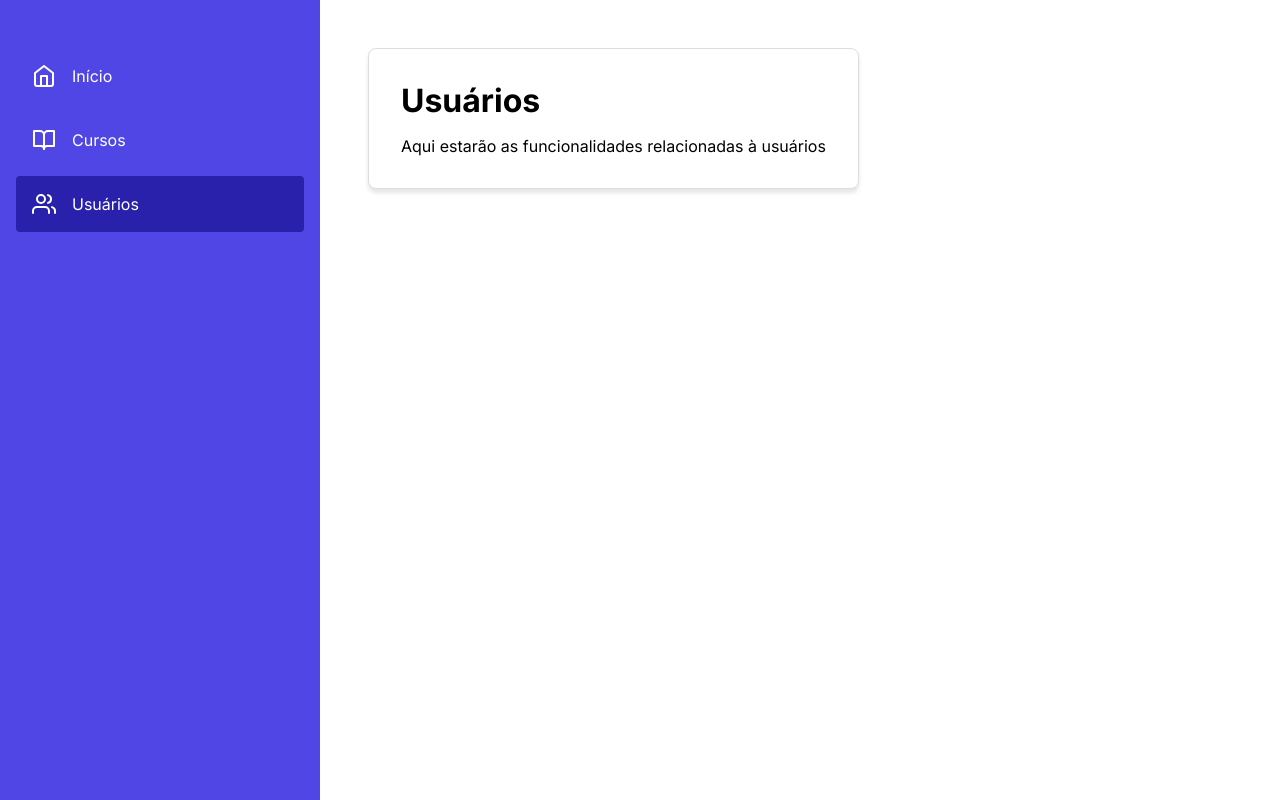
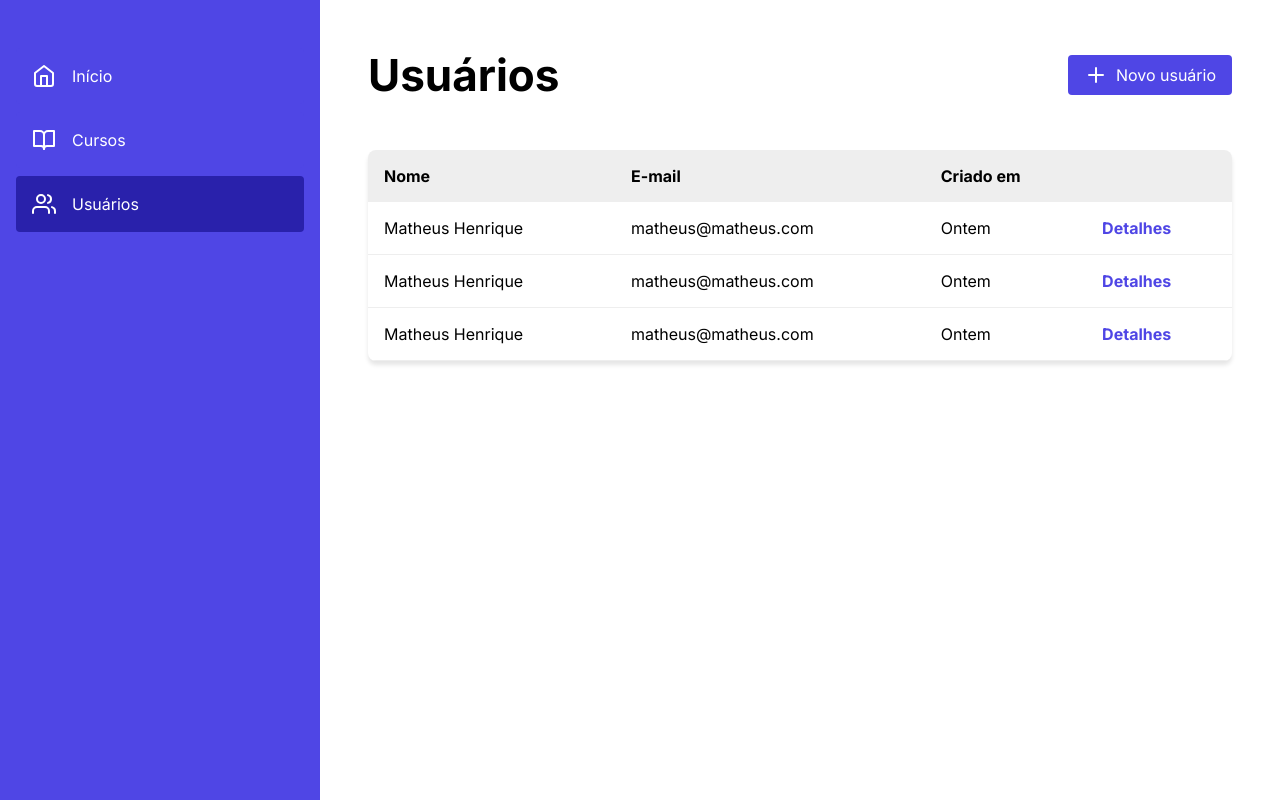
Before and after one commit to RikMatheus/crud-educacao, a Next.js app: page /home in a window 1280 px wide. Both pictures are taken after a click on the button "Usuários". Built offline with nearby package versions, Linux system fonts and the light colour scheme.

Commit message:
feat(usuarios): adicionada tabela formulário de cadastro estáticos

```diff
--- a/package.json
+++ b/package.json
@@ -6,11 +6,13 @@
     "start": "next start"
   },
   "dependencies": {
+    "@types/react-modal": "^3.13.1",
     "next": "latest",
     "react": "^18.1.0",
     "react-dom": "^18.1.0",
     "react-feather": "^2.0.10",
     "react-is": "^18.1.0",
+    "react-modal": "^3.15.1",
     "styled-components": "^5.3.5"
   },
   "devDependencies": {
--- a/pages/_app.tsx
+++ b/pages/_app.tsx
@@ -1,5 +1,6 @@
 import Head from '../src/components/Head'
 import { ThemeProvider } from 'styled-components'
+import Modal from "react-modal"
 
 import { GlobalStyle, theme } from '../src/theme'
 
--- a/src/components/Button/index.tsx
+++ b/src/components/Button/index.tsx
@@ -1,14 +1,17 @@
+import { ReactNode } from 'react'
 import { StyledButton } from './styles'
 
 type ButtonProps = {
+    text: string,
+    icon?: ReactNode,
     variant?: string,
-    text: string,
+    onClick?: () => void,
 }
 
-export default function Button ({variant, text}:  ButtonProps) {
+export default function Button ({variant, text, icon, onClick}:  ButtonProps) {
     return (
-        <StyledButton variant={ variant }>
-            { text }
+        <StyledButton variant={ variant } onClick={onClick}>
+            { icon } { text }
         </StyledButton>
     )
 }
--- a/src/components/Button/styles.ts
+++ b/src/components/Button/styles.ts
@@ -2,7 +2,10 @@ import styled, { css } from 'styled-components'
 import { theme } from "../../theme"
 
 export const StyledButton = styled.button`
-    display: block;
+    display: flex;
+    justify-content: center;
+    align-items: center;
+    gap: .5rem;
     width: 100%;
     padding: .5rem 1rem;
     text-align: center;
--- a/src/components/Card/styles.ts
+++ b/src/components/Card/styles.ts
@@ -1,4 +1,5 @@
 import styled from 'styled-components'
+import { theme } from '../../theme'
 
 export const StyledCard = styled.div`
     background: #fff;
@@ -6,7 +7,7 @@ export const StyledCard = styled.div`
     border: 1px solid #ddd;
     border-radius: .5rem;
     width: 100%;
-    box-shadow: 0px 4px 4px rgba(0, 0, 0, 0.1);
+    box-shadow: ${theme.shadows.sm};
 
     .card__title {
         font-size: 2rem;
--- a/src/components/Dashboard/index.tsx
+++ b/src/components/Dashboard/index.tsx
@@ -3,6 +3,7 @@ import { Home, BookOpen, Users } from 'react-feather';
 
 import Menu from "../Menu"
 import Card from '../Card';
+import UsersComponent from '../Users';
 
 import { StyledDashboard, StyledContent } from './styles'
 
@@ -10,7 +11,7 @@ const items = [
     {
         title: "Início",
         icon: <Home />,
-        component: <Card children={<p>Seja bem vindo, Matheus!</p>} title="Inicio"/>
+        component: <Card children={<p>Seja bem vindo!</p>} title="Seja bem vindo!"/>
     },
     {
         title: "Cursos",
@@ -20,7 +21,7 @@ const items = [
     {
         title: "Usuários",
         icon: <Users />,
-        component: <Card children={<p>Aqui estarão as funcionalidades relacionadas à usuários</p>} title="Usuários"/>
+        component: <UsersComponent />
     },
 ]
 
--- a/src/components/Dashboard/styles.ts
+++ b/src/components/Dashboard/styles.ts
@@ -6,4 +6,5 @@ export const StyledDashboard = styled.main`
 
 export const StyledContent = styled.div`
     padding: 3rem;
+    flex-grow: 1;
 `
--- /dev/null
+++ b/src/components/Users/index.tsx
@@ -0,0 +1,86 @@
+import { useState } from "react"
+import { Plus } from "react-feather"
+
+import Button from "../Button"
+import Input from "../Input"
+
+import { StyledUsers, StyledTable, StyledForm } from "./styles"
+
+export default function Users () {
+    const [ isFormOpen, setFormOpen ] = useState<boolean>(false)
+
+    const handleFormShow = () => {
+        setFormOpen(!isFormOpen)
+    }
+
+    return (
+        <StyledUsers>
+            <header className="users__header">
+                <h1 className="users__title">Usuários</h1>
+                <div className="users__action">
+                    <Button
+                        icon={<Plus/>}
+                        text="Novo usuário"
+                        onClick={handleFormShow}
+                    />
+                </div>
+            </header>
+            {
+                isFormOpen &&
+                <div className="users__form">
+                    <StyledForm>
+                        <div className="users__form-inputs">
+                            <Input
+                                label="Nome"
+                                type="text"
+                                placeholder="Matheus Henrique"
+                            />
+                            <Input
+                                label="Senha"
+                                type="password"
+                                placeholder="********"
+                            />
+                        </div>
+                        <div className="users__form-actions">
+                            <Button
+                                text="Cadastrar"
+                            />
+                            <Button
+                                variant="outline"
+                                text="Cancelar"
+                            />
+                        </div>
+                    </StyledForm>
+                </div>
+            }
+            <div className="users__content">
+                <StyledTable>
+                    <tr>
+                        <th>Nome</th>
+                        <th>E-mail</th>
+                        <th>Criado em</th>
+                        <th></th>
+                    </tr>
+                    <tr>
+                        <td>Matheus Henrique</td>
+                        <td>matheus@matheus.com</td>
+                        <td>Ontem</td>
+                        <td>Detalhes</td>
+                    </tr>
+                    <tr>
+                        <td>Matheus Henrique</td>
+                        <td>matheus@matheus.com</td>
+                        <td>Ontem</td>
+                        <td>Detalhes</td>
+                    </tr>
+                    <tr>
+                        <td>Matheus Henrique</td>
+                        <td>matheus@matheus.com</td>
+                        <td>Ontem</td>
+                        <td>Detalhes</td>
+                    </tr>
+                </StyledTable>
+            </div>
+        </StyledUsers>
+    )
+}
--- /dev/null
+++ b/src/components/Users/styles.ts
@@ -0,0 +1,69 @@
+import styled from 'styled-components'
+import { theme } from '../../theme'
+
+export const StyledUsers = styled.div`
+    .users__header {
+        display: flex;
+        align-items: center;
+        width: 100%;
+        margin-bottom: 3rem;
+    }
+
+    .users__action {
+        margin-left: auto;
+    }
+
+    .users__title {
+        font-size: ${theme.fonts.exl};
+        font-weight: bold;
+    }
+`
+
+export const StyledForm = styled.form`
+    display: flex;
+    gap: 1rem;
+    padding: 1rem;
+    margin-bottom: 2rem;
+    border-radius: .5rem;
+    border: 1px solid ${theme.colors.secondary};
+    box-shadow: ${theme.shadows.sm};
+
+    .users__form-inputs {
+        width: 75%;
+    }
+
+    .users__form-actions {
+        width: 25%;
+        display: flex;
+        flex-direction: column;
+        justify-content: flex-end;
+        gap: .5rem;
+    }
+`
+
+export const StyledTable = styled.table`
+    width: 100%;
+    border-collapse: collapse;
+    border-spacing: 0;
+    border-radius: .5rem;
+    overflow: hidden;
+    box-shadow: ${theme.shadows.sm};
+
+    td, th {
+        text-align: start;
+        padding: 1rem;
+    }
+
+    td {
+        border-bottom: 1px solid ${theme.colors.secondary};
+    }
+
+    tr:first-child {
+        background-color: ${theme.colors.secondary};
+    }
+
+    td:last-child {
+        font-weight: bolder;
+        color: ${theme.colors.primary};
+    }
+`
--- a/src/theme.ts
+++ b/src/theme.ts
@@ -20,11 +20,16 @@ export const theme = {
   },
 
   fonts: {
-    "2xl": "2rem",
+    exl: "2.75rem",
+    xxl: "2rem",
     xl: "1.25rem",
     lg: "1.125rem",
     base: "1rem",
     sm: "0.875rem",
     xs: "0.75rem",
+  },
+
+  shadows: {
+      sm: "0px 4px 4px rgba(0, 0, 0, 0.1)",
   }
 }
```
Also changed, not shown: 1 other file (tests, documents, lock files or other folders).
